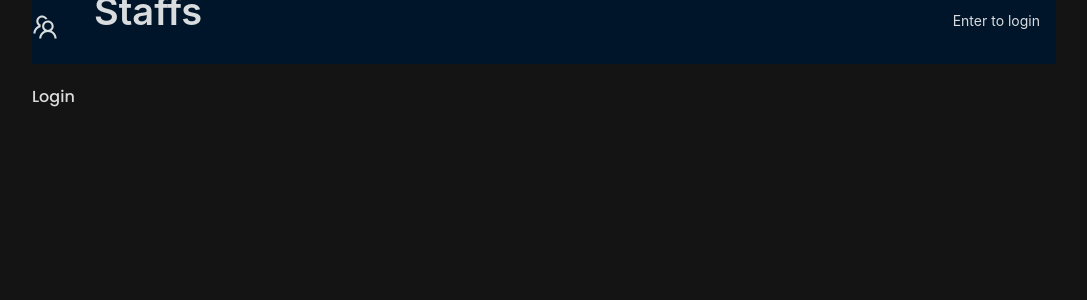
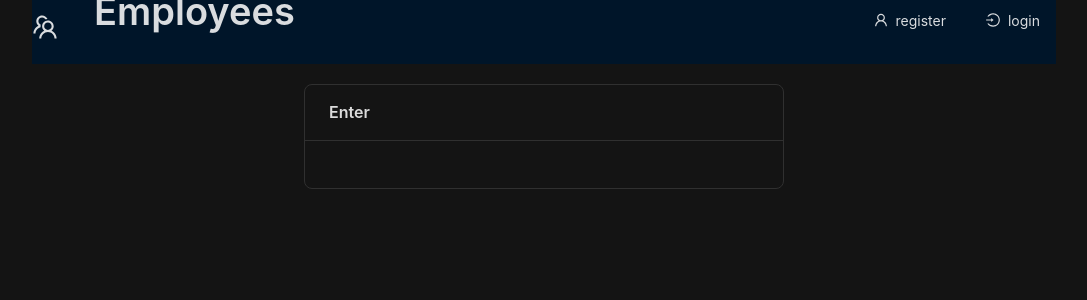
Before and after one commit to Alex62510/PageStaf, a React (Create React App) app in the folder client/: page /login in a window 1280 px wide. Shown: the top 300 px of the page, without its empty margins (96-1183 px from the left). Built offline with nearby package versions, Linux system fonts and the light colour scheme.

Commit message:
9 custom-input

```diff
--- a/client/src/components/header/index.tsx
+++ b/client/src/components/header/index.tsx
@@ -1,6 +1,6 @@
 import s from './index.module.css'
 import {Layout, Space, Typography} from "antd";
-import {TeamOutlined} from "@ant-design/icons";
+import {LoginOutlined, TeamOutlined, UserOutlined} from "@ant-design/icons";
 import {CustomButton} from "../custom-batton";
 import {Link} from "react-router-dom";
 import {Paths} from "../../paths";
@@ -13,20 +13,20 @@ export const Header = () => {
                 <Link to={Paths.home}>
                     <CustomButton type={'ghost'}>
                         <Typography.Title level={1}>
-                            Staffs
+                            Employees
                         </Typography.Title>
                     </CustomButton>
                 </Link>
             </Space>
             <Space>
                 <Link to={Paths.register}>
-                    <CustomButton type={"ghost"}>
-
+                    <CustomButton type={"ghost"} icon={<UserOutlined/>}>
+                        register
                     </CustomButton>
                 </Link>
                 <Link to={Paths.login}>
-                    <CustomButton type={"ghost"}>
-                        Enter to login
+                    <CustomButton type={"ghost"} icon={<LoginOutlined/>}>
+                        login
                     </CustomButton>
                 </Link>
             </Space>
--- a/client/src/pages/login/index.tsx
+++ b/client/src/pages/login/index.tsx
@@ -1,9 +1,16 @@
 import {Layout} from "../../components/layout";
+import {Card, Form, Row} from "antd";
 
 export const Login = () => {
     return (
         <Layout>
-            <div>Login</div>
+            <Row align="middle" justify='center'>
+                <Card title='Enter' style={{width: '30rem'}}>
+                    <Form onFinish={()=>{}}>
+
+                    </Form>
+                </Card>
+            </Row>
         </Layout>
     )
 }
```
Also changed, not shown: client/src/components/custom-input/index.tsx (added, +24 -0 lines).
